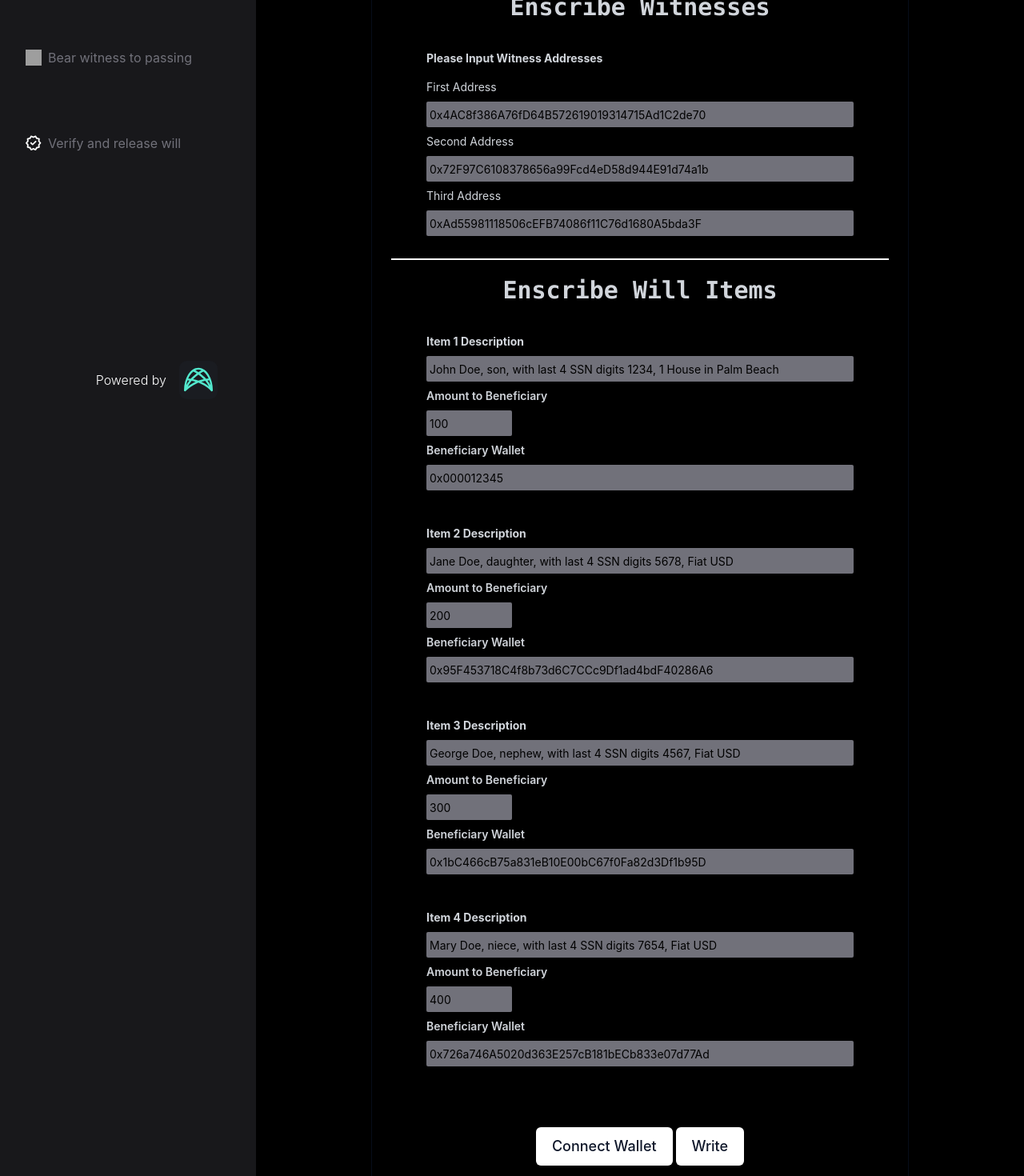
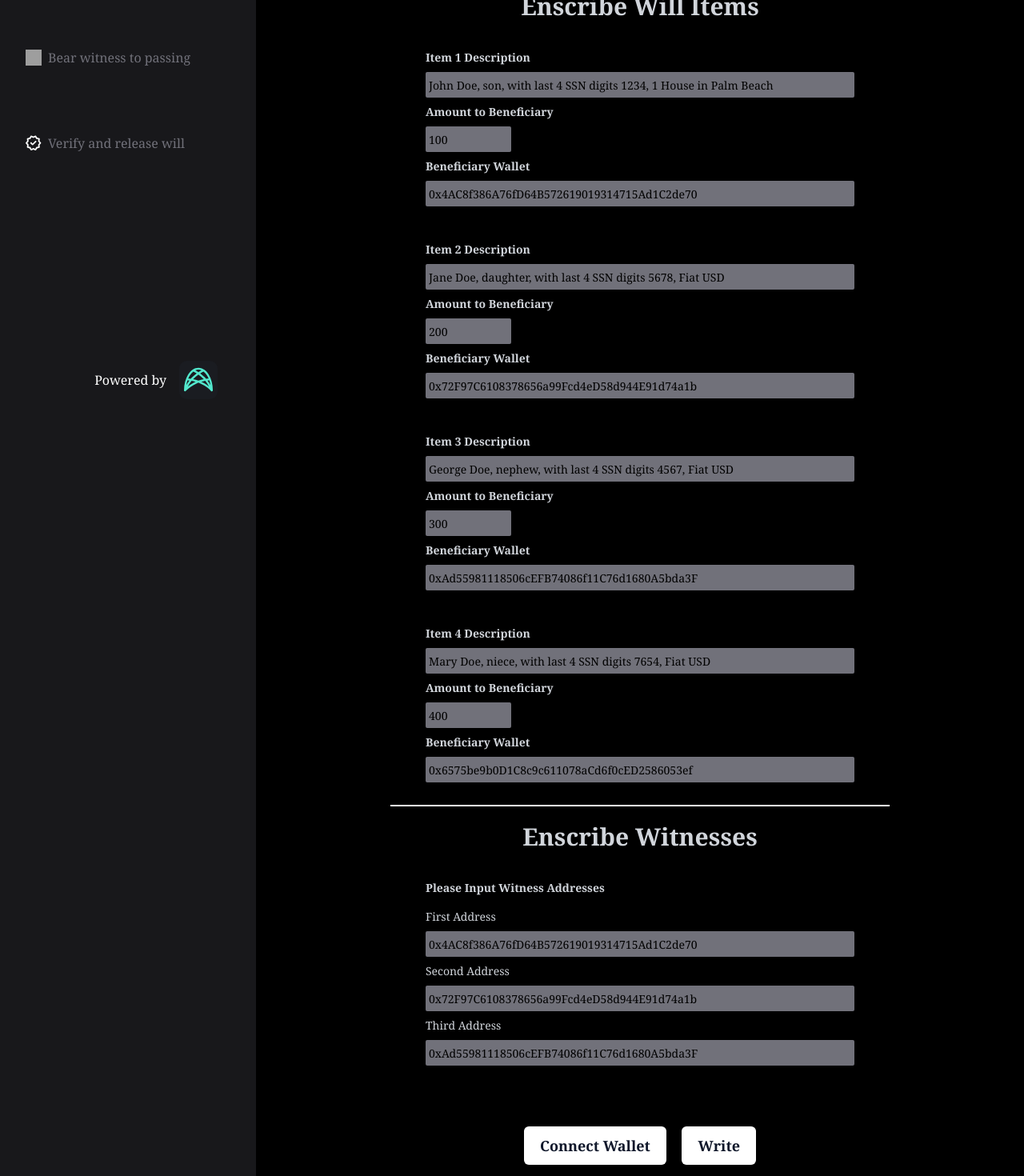
Before and after one commit to weavechain-web3/inheritable, a React (Create React App) app: page / in a window 1280 px wide. Shown: the part 240-1710 px from the top of the page at 80% size. Built offline with nearby package versions, Linux system fonts and the light colour scheme; grey boxes are pictures that could not be loaded; the HTML template or start-up script is replaced by a standard one.

Commit message:
oracle view done and changed fonts to serif

```diff
--- a/src/App.js
+++ b/src/App.js
@@ -35,7 +35,7 @@ class App extends Component {
     }
 
     render() {
-        return <div className="font-inter bg-zinc-900 ">
+        return <div className="font-serif bg-zinc-900 ">
             <div className="fixed w-1/4 h-full">
                 <div className='flex justify-center '>
                     <img src={inherilogo} className="logo m-4 w-2/3 ml-2" alt="logo" />
@@ -63,7 +63,7 @@ class App extends Component {
                     </div>
                 </div>
             </div>
-            <div className="font-inter flex ">
+            <div className=" flex ">
                 <div className='w-1/4 bg-zinc-900 flex flex-col'>
                 </div>
                 <div className='w-3/4 bg-black'>
--- a/src/Oracle.js
+++ b/src/Oracle.js
@@ -114,30 +114,33 @@ class Oracle extends Component {
 
 
     render() {
-        return <section className="bg-zinc-800 min-h-screen">
+        return <section className="text-gray-300 bg-black min-h-screen pb-32 font-serif">
             <header className="items-center justify-between pt-12">
-                <h1 className="mx-auto text-center pb-2 text-5xl font-extrabold font-mono text-gray-300">
-                    Oracle
+                <h1 className="mx-auto text-center pb-2 text-5xl font-extrabold text-gray-300">
+                    Oracle View
                 </h1>
-                <h1 className="mx-auto text-center m-2 text-2xl font-medium font-mono text-gray-300 underline decoration-gray-500">Oracle View</h1>
             </header>
 
             <div class="text-sm items-center text-center mt-6">
                 <div class="max-w-2xl p-6 mx-auto text-center backdrop-sepia-0 backdrop-blur-sm border shadow-xl border-black">
 
-                    <p class="transition ">
-                        <span className="text-yellow-600">Connected MetaMask address: </span> <span className="text-gray-800"> {this.state.currentMetamaskAccount}</span>
+                    <div className="flex justify-between">
+                        <p className="text-white font-bold text-left">Connected MetaMask address: </p><span className="text-gray-300">{this.state.currentMetamaskAccount}</span>
+                    </div>
+
+                    <div class="transition border border-white p-6 my-6">
+                        <label className="mx-auto text-center pb-2 text-2xl font-extrabold text-gray-300">Oracle Count:</label> <span className="mx-auto text-center pb-2 text-2xl font-extrabold text-yellow-600"> {this.state.signed}/{this.state.oraclesCount}</span>
                         <br />
                         <br />
                         <br />
-                        <label className="text-zinc-500">Oracles Count:</label> <span className="text-yellow-600">{this.state.signed} / {this.state.oraclesCount}</span>
+                        <label className="mx-auto text-center pb-2 text-2xl font-extrabold text-gray-300">Will Unlocked:</label> <span className="mx-auto text-center pb-2 text-2xl font-extrabold text-yellow-600">{this.state.unlocked ? "Yes" : "No"}</span>
                         <br />
-                        <label className="text-zinc-500">Will Unlocked:</label> <span className="text-yellow-600">{this.state.unlocked ? "Yes" : "No"}</span>
                         <br />
-                        <button className="px-5 py-2.5 mt-2 text-sm font-medium text-white bg-yellow-600 hover:bg-yellow-700 rounded-md shadow" type="submit" onClick={() => this.connect()}>Connect Wallet</button>
+                        <br />
+                        <button className="px-5 py-2.5 mt-2 text-lg font-semibold text-slate-900 bg-white hover:bg-zinc-200 rounded-md shadow mx-2" type="submit" onClick={() => this.connect()}>Connect Wallet</button>
                         &nbsp;
-                        <button className="px-5 py-2.5 text-sm font-medium text-white bg-yellow-600 hover:bg-yellow-700 rounded-md shadow" type="submit" onClick={() => this.vote()}>It's Time</button>
-                    </p>
+                        <button className="px-5 py-2.5 mt-2 text-lg font-semibold text-slate-900 bg-white hover:bg-zinc-200 rounded-md shadow mx-2" type="submit" onClick={() => this.vote()}>It's Time ...</button>
+                    </div>
                 </div>
             </div>
 
--- a/src/Reader.js
+++ b/src/Reader.js
@@ -392,12 +392,12 @@ class Reader extends Component {
             }, 1);
         }
 
-        return <section className="bg-zinc-800 min-h-screen pb-16">
+        return <section className="bg-zinc-800 min-h-screen pb-16 font-serif">
             <header className="items-center justify-between pt-12">
-                <h1 className="mx-auto text-center pb-2 text-5xl font-extrabold font-mono text-gray-300">
+                <h1 className="mx-auto text-center pb-2 text-5xl font-extrabold text-gray-300">
                     Checking a Claim
                 </h1>
-                <h1 className="mx-auto text-center m-2 text-2xl font-medium font-mono text-gray-300 underline decoration-gray-500">Reader View</h1>
+                <h1 className="mx-auto text-center m-2 text-2xl font-medium text-gray-300 underline decoration-gray-500">Reader View</h1>
             </header>
 
             <div class="text-sm items-center text-center mt-6">
--- a/src/Writer.js
+++ b/src/Writer.js
@@ -67,16 +67,16 @@ class Writer extends Component {
             oracle_3: "0xAd55981118506cEFB74086f11C76d1680A5bda3F",
             claim_1: "John Doe, son, with last 4 SSN digits 1234, 1 House in Palm Beach",
             qty_1: 100,
-            wallet_1: "0x000012345",
+            wallet_1: "0x4AC8f386A76fD64B572619019314715Ad1C2de70",
             claim_2: "Jane Doe, daughter, with last 4 SSN digits 5678, Fiat USD",
             qty_2: 200,
-            wallet_2: "0x95F453718C4f8b73d6C7CCc9Df1ad4bdF40286A6",
+            wallet_2: "0x72F97C6108378656a99Fcd4eD58d944E91d74a1b",
             claim_3: "George Doe, nephew, with last 4 SSN digits 4567, Fiat USD",
             qty_3: 300,
-            wallet_3: "0x1bC466cB75a831eB10E00bC67f0Fa82d3Df1b95D",
+            wallet_3: "0xAd55981118506cEFB74086f11C76d1680A5bda3F",
             claim_4: "Mary Doe, niece, with last 4 SSN digits 7654, Fiat USD",
             qty_4: 400,
-            wallet_4: "0x726a746A5020d363E257cB181bECb833e07d77Ad",
+            wallet_4: "0x6575be9b0D1C8c9c611078aCd6f0cED2586053ef",
         };
 
         this.loadWeb3().then(async () => {
@@ -290,15 +290,15 @@ class Writer extends Component {
         } = this.state;
 
         return (
-            <div className="text-gray-300 bg-black min-h-screen pb-32">
+            <div className="text-gray-300 bg-black min-h-screen pb-32 font-serif">
                 <header className="items-center justify-between pt-12">
-                    <h1 className="mx-auto text-center pb-2 text-5xl font-extrabold font-mono text-gray-300">
+                    <h1 className="mx-auto text-center pb-2 text-5xl font-extrabold text-gray-300">
                         Write Will
                     </h1>
                 </header>
 
                 <div class="text-sm items-center text-center mt-6">
-                    <div class="max-w-2xl p-6 mx-auto text-center backdrop-sepia-0 backdrop-blur-sm border shadow-xl border-blue-500/10">
+                    <div class="max-w-2xl p-6 mx-auto text-center backdrop-sepia-0 backdrop-blur-sm">
                         <div className="flex justify-between">
                             <p className="text-white font-bold text-left">Connected MetaMask address: </p><span className="text-gray-300">{this.state.currentMetamaskAccount}</span>
                         </div>
@@ -336,24 +336,7 @@ class Writer extends Component {
                         <div className='border border-white my-2'></div>
                         <br />
 
-                        <h1 className="mx-auto text-center pb-2 text-3xl font-extrabold font-mono text-gray-300">
-                            Enscribe Witnesses
-                        </h1>
-
-                        <div className='rounded-md bg-black text-gray px-8 py-4 flex flex-col items-start m-3'>
-                            <p className='text-l pb-2 font-bold'>{`Please Input Witness Addresses`}</p>
-                            <p className='text-l py-2 '>First Address</p>
-                            <Form styling="w-full h-8" field={oracle_1} onChangeFunc={(event) => this.setState({ oracle_1: event.target.value })} placeholder={"Address Here"} />
-                            <p className='text-l py-2 '>Second Address</p>
-                            <Form styling="w-full h-8 pb-1" field={oracle_2} onChangeFunc={(event) => this.setState({ oracle_2: event.target.value })} placeholder={"Address Here"} />
-                            <p className='text-l py-2 '>Third Address</p>
-                            <Form styling="w-full h-8 " field={oracle_3} onChangeFunc={(event) => this.setState({ oracle_3: event.target.value })} placeholder={"Address Here"} />
-                        </div>
-
-                        <div className='border border-white'></div>
-                        <br />
-
-                        <h1 className="mx-auto text-center pb-2 text-3xl font-extrabold font-mono text-gray-300">
+                        <h1 className="mx-auto text-center pb-2 text-3xl font-extrabold text-gray-300">
                             Enscribe Will Items
                         </h1>
 
@@ -384,6 +367,24 @@ class Writer extends Component {
                             onChange2={(event) => this.setState({ qty_4: event.target.value })}
                             onChange3={(event) => this.setState({ wallet_4: event.target.value })}
                         />
+
+
+                        <div className='border border-white'></div>
+                        <br />
+
+                        <h1 className="mx-auto text-center pb-2 text-3xl font-extrabold text-gray-300">
+                            Enscribe Witnesses
+                        </h1>
+
+                        <div className='rounded-md bg-black text-gray px-8 py-4 flex flex-col items-start m-3'>
+                            <p className='text-l pb-2 font-bold'>{`Please Input Witness Addresses`}</p>
+                            <p className='text-l py-2 '>First Address</p>
+                            <Form styling="w-full h-8" field={oracle_1} onChangeFunc={(event) => this.setState({ oracle_1: event.target.value })} placeholder={"Address Here"} />
+                            <p className='text-l py-2 '>Second Address</p>
+                            <Form styling="w-full h-8 pb-1" field={oracle_2} onChangeFunc={(event) => this.setState({ oracle_2: event.target.value })} placeholder={"Address Here"} />
+                            <p className='text-l py-2 '>Third Address</p>
+                            <Form styling="w-full h-8 " field={oracle_3} onChangeFunc={(event) => this.setState({ oracle_3: event.target.value })} placeholder={"Address Here"} />
+                        </div>
 
 
                         {/*
@@ -512,13 +513,13 @@ class Writer extends Component {
                         <br />
                         <br />
                         <button
-                            className="px-5 py-2.5 mt-2 text-lg font-medium text-slate-900 bg-white hover:bg-zinc-200 rounded-md shadow"
+                            className="mx-2 px-5 py-2.5 mt-2 text-lg font-semibold text-slate-900 bg-white hover:bg-zinc-200 rounded-md shadow"
                             type="submit" onClick={() => this.connect()}>
                             Connect Wallet
                         </button>
                         &nbsp;
                         <button
-                            className="px-5 py-2.5 mt-2 text-lg font-medium text-slate-900 bg-white hover:bg-zinc-200 rounded-md shadow"
+                            className="mx-2 px-5 py-2.5 mt-2 text-lg font-semibold text-slate-900 bg-white hover:bg-zinc-200 rounded-md shadow"
                             type="submit" onClick={() => this.write()}>
                             Write
                         </button>
```
Lines whose indentation alone changed are shown as unchanged.
